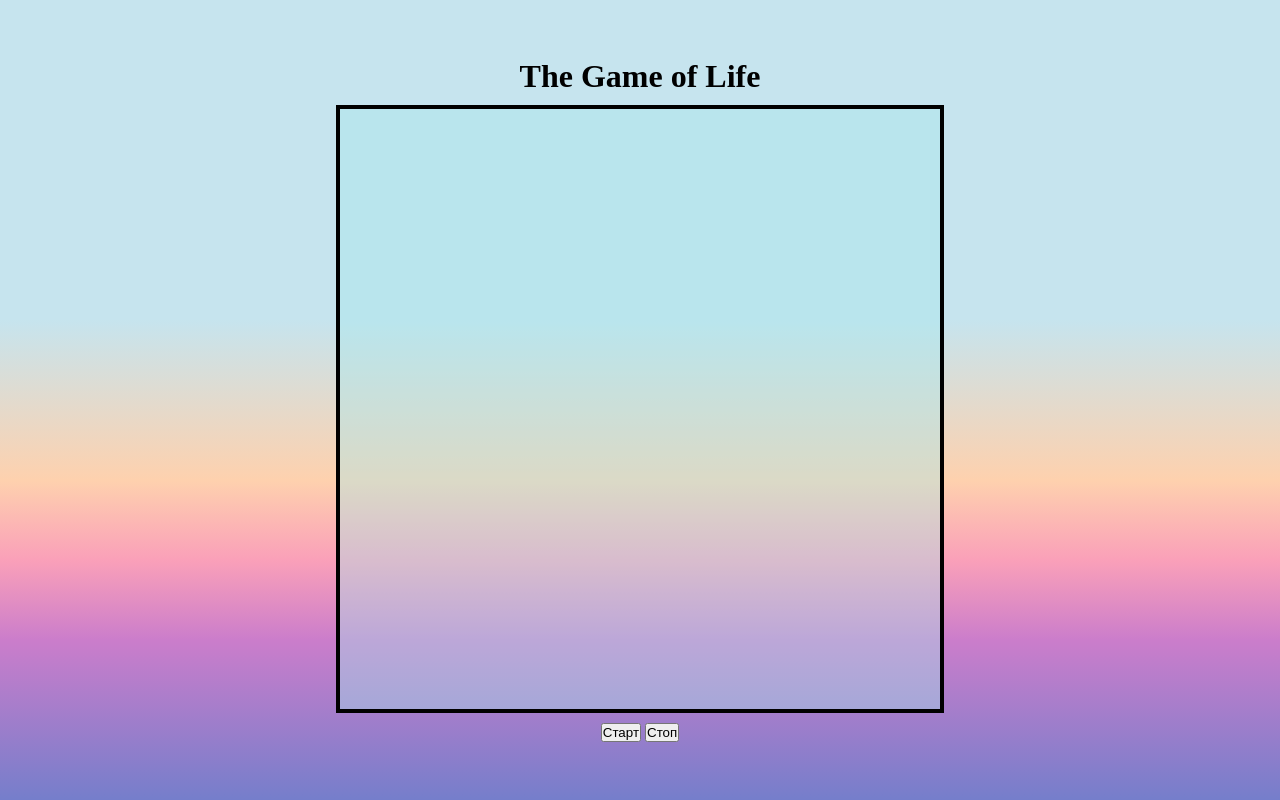
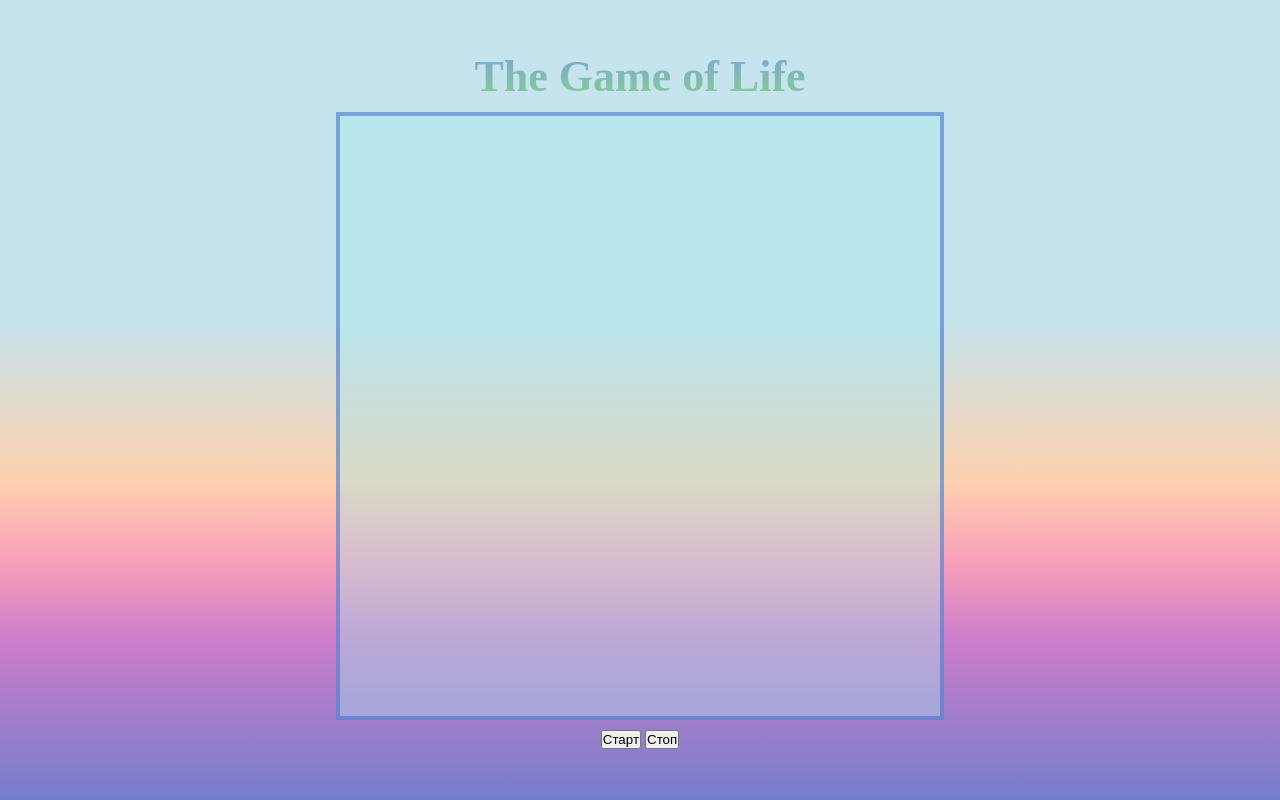
Before and after one commit to dgkallday8/theGameOfLife, a plain HTML site: page index.html in a window 1280 px wide. Drawn offline with Linux system fonts and the light colour scheme.

Commit message:
backgroun gradient

```diff
--- a/css/style.css
+++ b/css/style.css
@@ -14,8 +14,14 @@ body {
 .canvas {
     margin-top: 10px;
     background-color: rgba(165, 230, 235, 0.4);
-    border: 4px solid black;
+    border: 4px solid rgba(57, 96, 201, 0.5);
 }
 .panel {
     margin-top: 10px;
 }
+.title {
+    font-size: 44px;
+    background: -webkit-linear-gradient(rgba(57, 96, 201, 0.5), rgba(65, 189, 40, 0.5));
+    -webkit-background-clip: text;
+    -webkit-text-fill-color: transparent;
+}
--- a/index.html
+++ b/index.html
@@ -8,7 +8,7 @@
     <title>The Game of Life</title>
 </head>
 <body>
-    <h1>The Game of Life</h1>
+    <h1 class="title">The Game of Life</h1>
     <canvas class="canvas" id="canvas" ></canvas>
     <div class="panel">
         <button class="btn" id="start">Старт</button>
--- a/js/index.js
+++ b/js/index.js
@@ -33,6 +33,7 @@
         for(let i = 0; i < numberOfCells; i++) {
             for(let j = 0; j < numberOfCells; j++) {
                 if (field[j][i] === 1) {
+                    ctx.fillStyle = 'rgba(57, 96, 201, 0.5)'
                     ctx.fillRect(i * cellSize, j * cellSize, cellSize, cellSize)
                 }
             }
```
Also changed, not shown: 1 other file.
